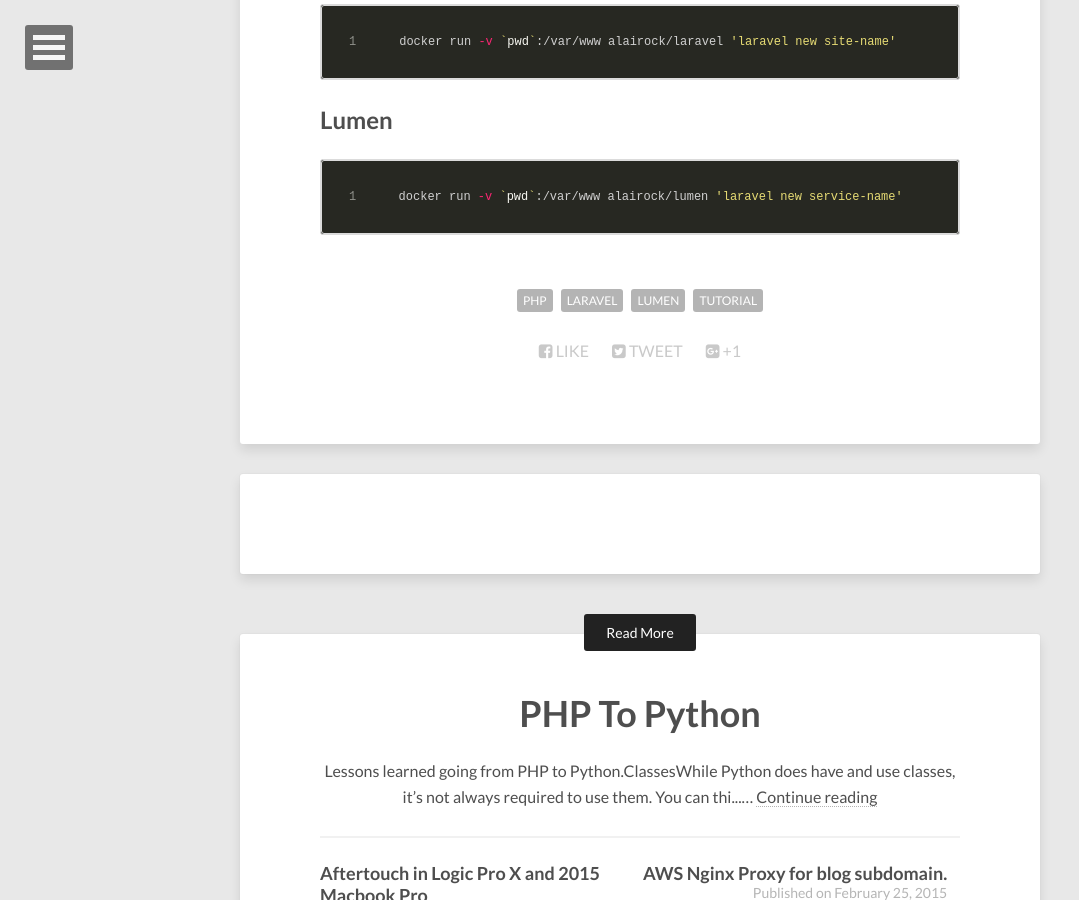
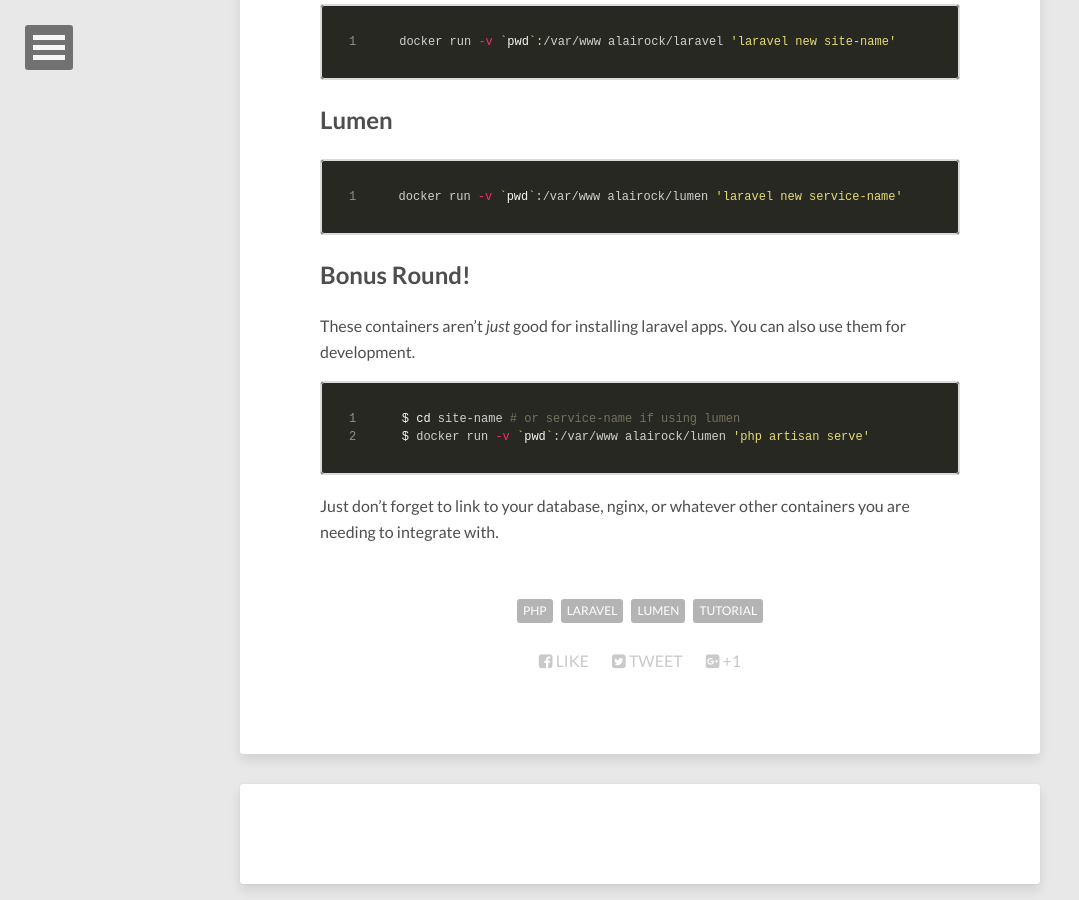
Before and after one commit to alairock/alairock.github.io, a Jekyll site: the page built from _posts/2016-3-2-laravel-lumen-install-with-docker.md, in a window 1280 px wide and 900 px high, scrolled down 527 px. Shown: the whole window, without its empty margins (0-1079 px from the left). Built offline with Jekyll 4.4.1, drawn with Linux system fonts in a browser that asks for light colours; nearby versions of some CDN libraries; comment, search, counter and statistics services are not loaded.

Commit message:
Update 2016-3-2-laravel-lumen-install-with-docker.md

````diff
--- a/_posts/2016-3-2-laravel-lumen-install-with-docker.md
+++ b/_posts/2016-3-2-laravel-lumen-install-with-docker.md
@@ -24,3 +24,14 @@
 ```bash
 docker run -v `pwd`:/var/www alairock/lumen 'laravel new service-name'
 ```
+
+## Bonus Round!
+
+These containers aren't _just_ good for installing laravel apps. You can also use them for development.
+
+```bash
+$ cd site-name # or service-name if using lumen
+$ docker run -v `pwd`:/var/www alairock/lumen 'php artisan serve'
+```
+
+Just don't forget to link to your database, nginx, or whatever other containers you are needing to integrate with.
````
